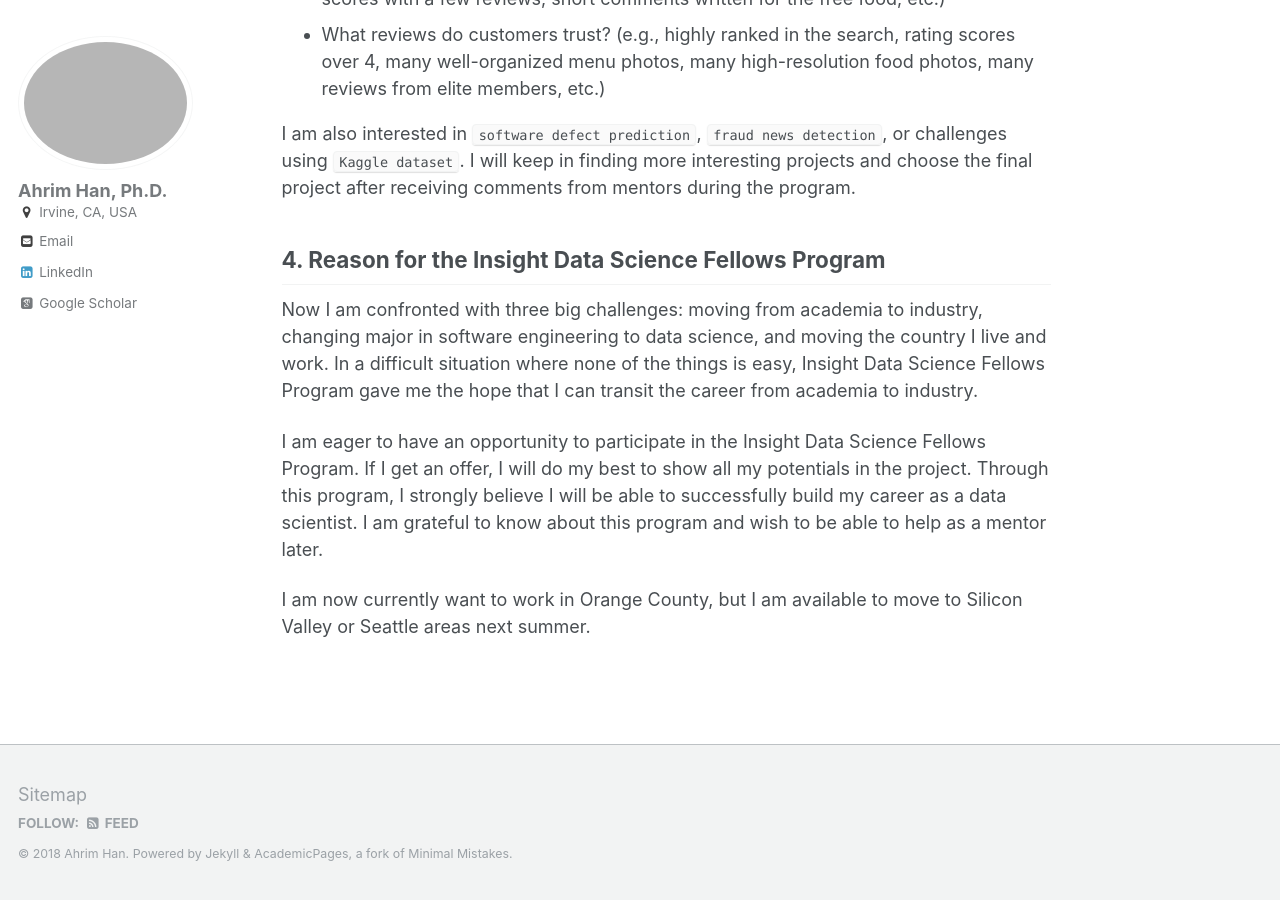
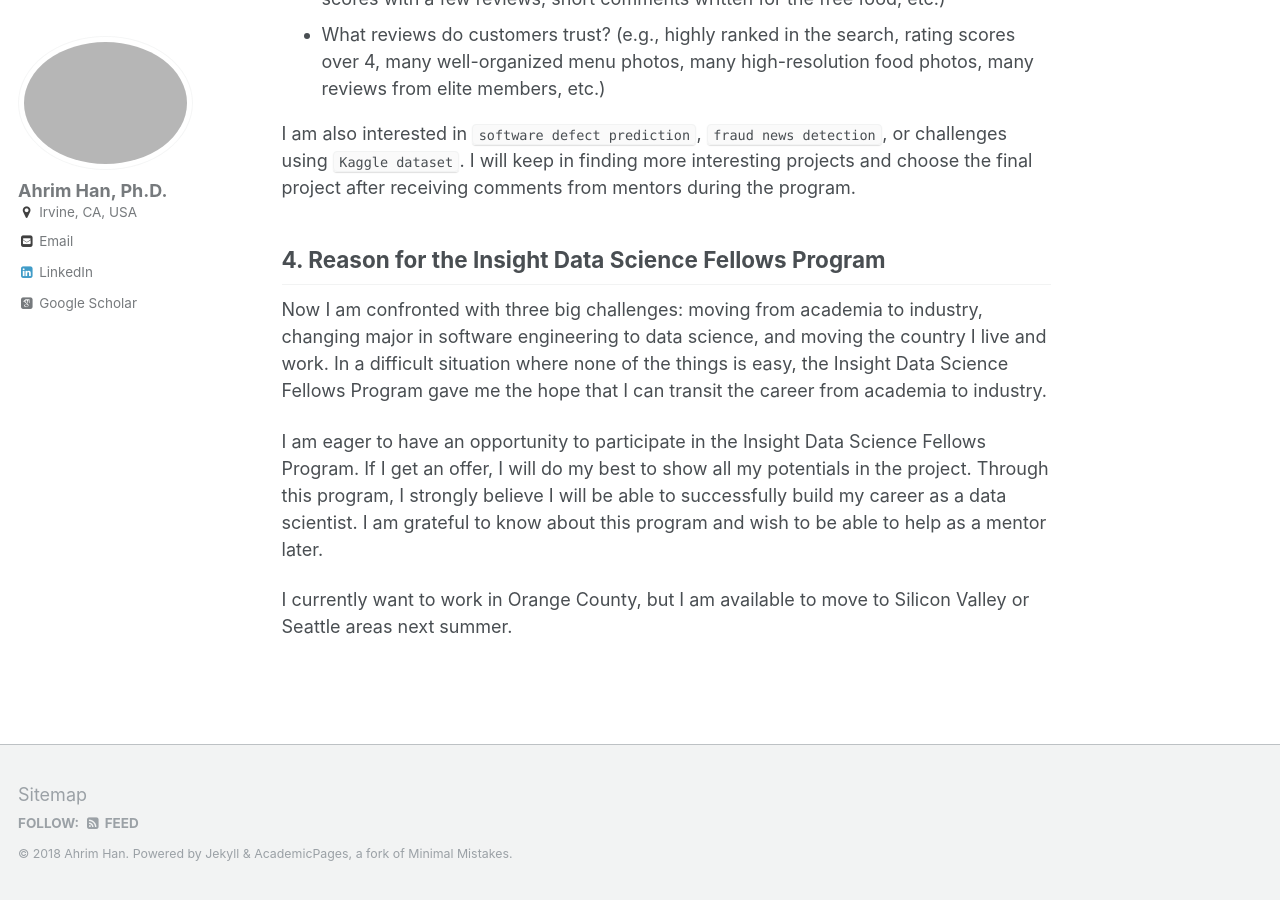
Before and after one commit to ahrimhan/ahrimhan.github.io, a Jekyll site: the page built from _pages/datascience.md, in a window 1280 px wide and 900 px high, scrolled down 3962 px. Built offline with Jekyll 4.4.1, drawn with Linux system fonts in a browser that asks for light colours; some web fonts are replaced.

Commit message:
grammar errors

```diff
--- a/_pages/datascience.md
+++ b/_pages/datascience.md
@@ -89,8 +89,8 @@ I am also interested in ``software defect prediction``, ``fraud news detection``
 
 ## 4. Reason for the Insight Data Science Fellows Program <a name="reasoninsight"></a>
 
-Now I am confronted with three big challenges: moving from academia to industry, changing major in software engineering to data science, and moving the country I live and work. In a difficult situation where none of the things is easy, Insight Data Science Fellows Program gave me the hope that I can transit the career from academia to industry.
+Now I am confronted with three big challenges: moving from academia to industry, changing major in software engineering to data science, and moving the country I live and work. In a difficult situation where none of the things is easy, the Insight Data Science Fellows Program gave me the hope that I can transit the career from academia to industry.
 
 I am eager to have an opportunity to participate in the Insight Data Science Fellows Program. If I get an offer, I will do my best to show all my potentials in the project. Through this program, I strongly believe I will be able to successfully build my career as a data scientist. I am grateful to know about this program and wish to be able to help as a mentor later.
 
-I am now currently want to work in Orange County, but I am available to move to Silicon Valley or Seattle areas next summer.
+I currently want to work in Orange County, but I am available to move to Silicon Valley or Seattle areas next summer.
```
Also changed, not shown: _pages/about.md (+1 -1 lines).
